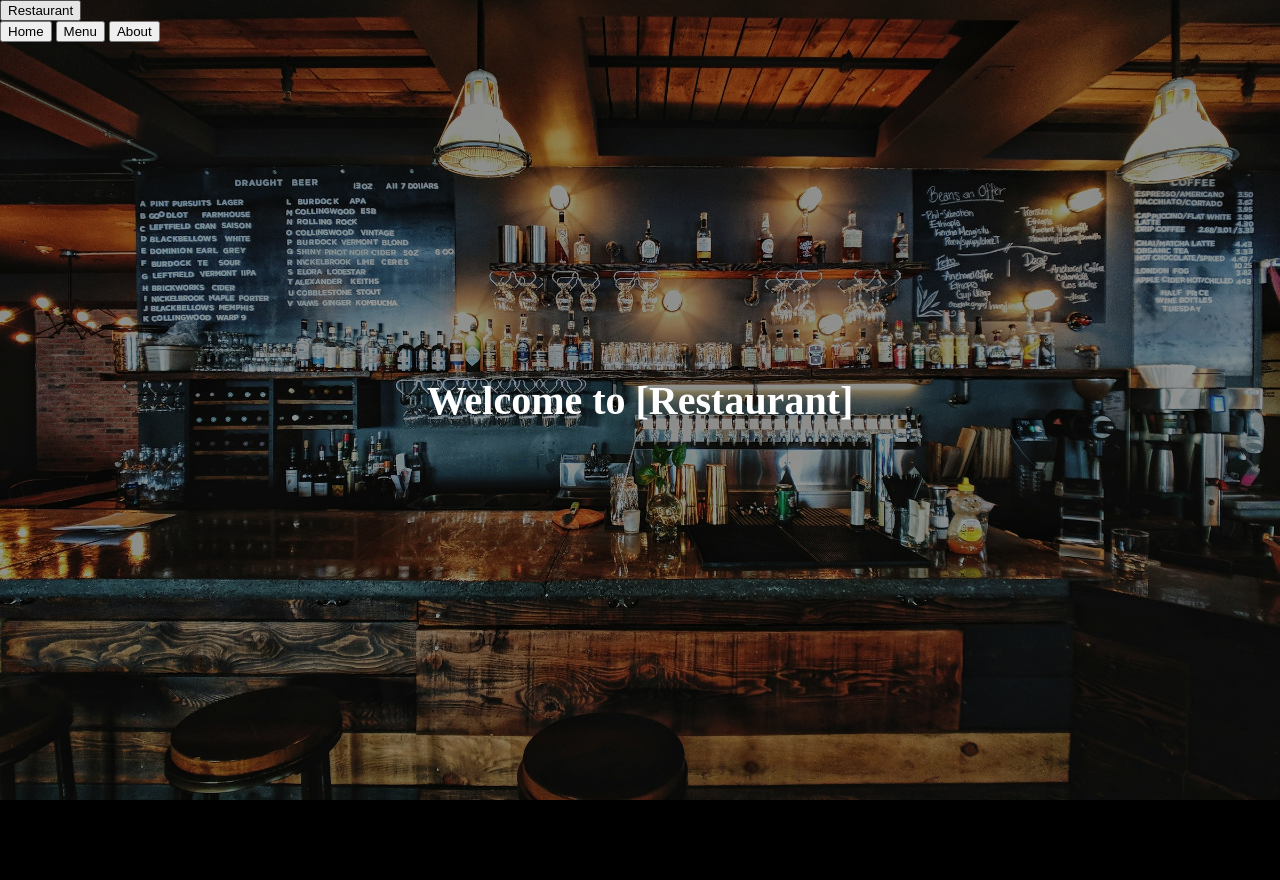
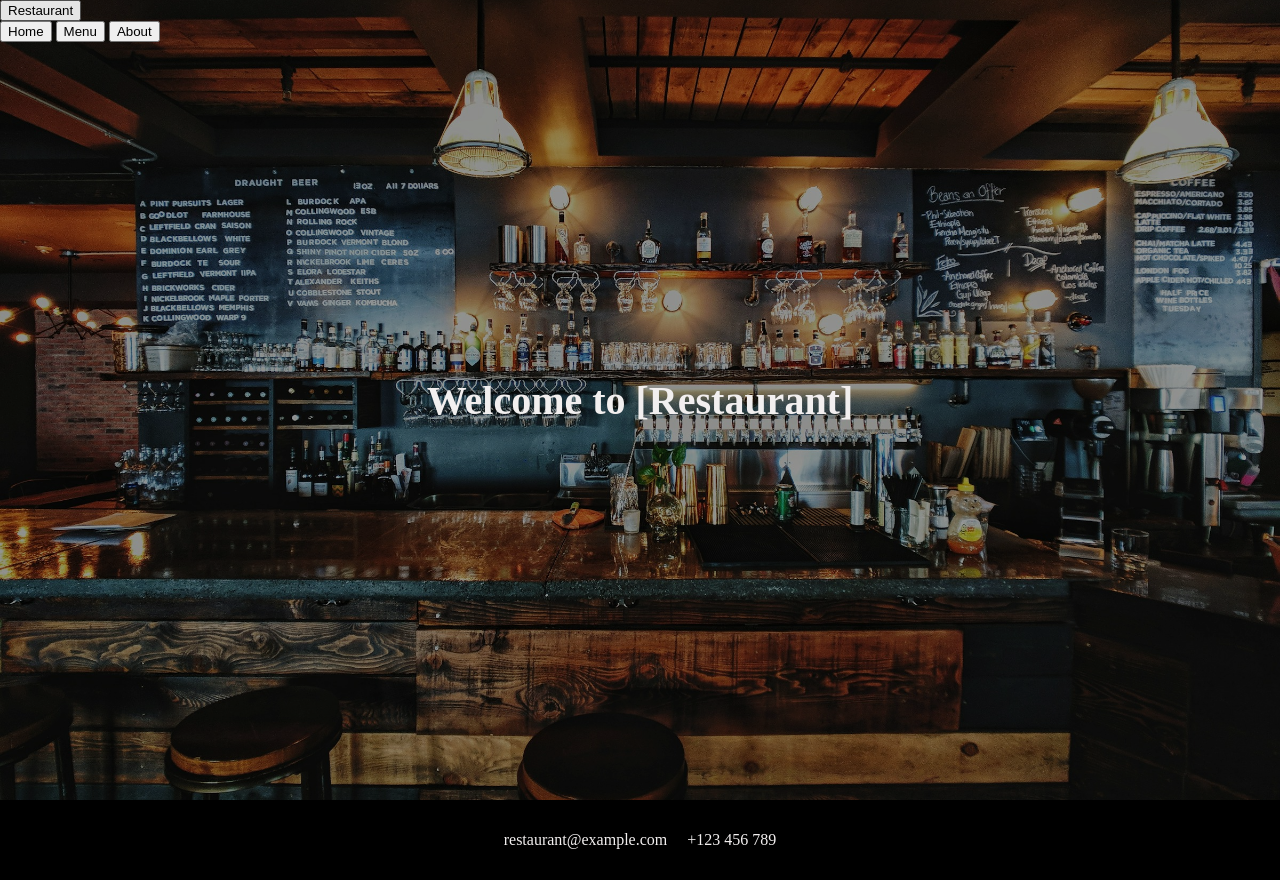
Before and after one commit to LiamSandstrom/restaurant-page-js, a website built with webpack: page src/index.html in a window 1280 px wide. Before the commit the page ends 800 px from the top, so only its background shows below. Built offline with nearby package versions, Linux system fonts and the light colour scheme.

Commit message:
add footer

```diff
--- /dev/null
+++ b/src/footer.js
@@ -0,0 +1,18 @@
+const content = document.querySelector("#content");
+
+export function renderFooter(){
+
+
+    const div = document.createElement("div");
+    div.classList.add("footer")
+
+    const email = document.createElement("p");
+    email.textContent = "restaurant@example.com";
+    div.appendChild(email);
+
+    const number = document.createElement("p");
+    number.textContent = "+123 456 789"
+    div.appendChild(number);
+
+    content.appendChild(div);
+}
--- a/src/homepage.js
+++ b/src/homepage.js
@@ -1,14 +1,9 @@
+import { renderFooter } from "./footer";
 import rest1 from "./restaurant-1.jpg";
-import rest2 from "./restaurant-2.jpg";
-import rest3 from "./restaurant-3.jpg";
-import chef from "./chef.jpg";
-
 const content = document.querySelector("#content");
 
 export function renderHomepage() {
   const restImg = new Image();
-  const restImg2 = new Image();
-  const chefImg = new Image();
 
   const homeDiv = document.createElement("div");
   homeDiv.classList.add("home-container");
@@ -22,4 +17,5 @@ export function renderHomepage() {
   restImg.classList.add("home-img");
   restImg.classList.add("full-img");
   homeDiv.appendChild(restImg);
+  renderFooter();
 }
--- a/src/styles.css
+++ b/src/styles.css
@@ -1,5 +1,9 @@
 *{
     box-sizing: border-box;
+}
+
+:root{
+    --text-color: rgb(242, 239, 239);
 }
 
 body{
@@ -28,7 +32,7 @@ nav{
 .home-container h1{
     position: absolute;
     z-index: 1;
-    color: white;
+    color: var(--text-color);
     font-size: 2.5rem;
 }
 
@@ -59,8 +63,10 @@ nav{
 }
 
 .footer{
-    height: 200px;
+    height: 80px;
     display: flex;
     justify-content: center;
     align-items: center;
+    gap: 20px;
+    color: var(--text-color);
 }
```
